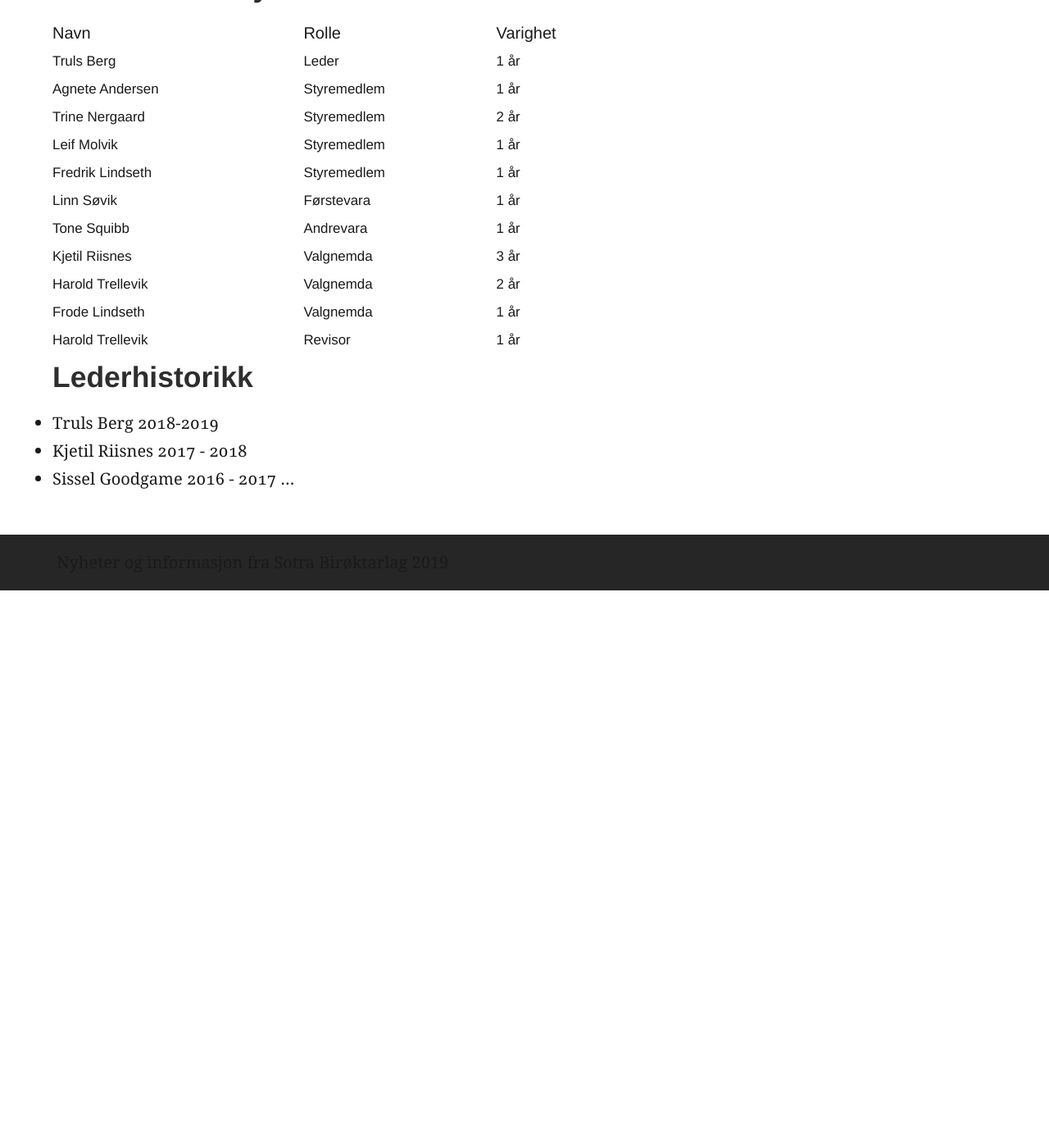
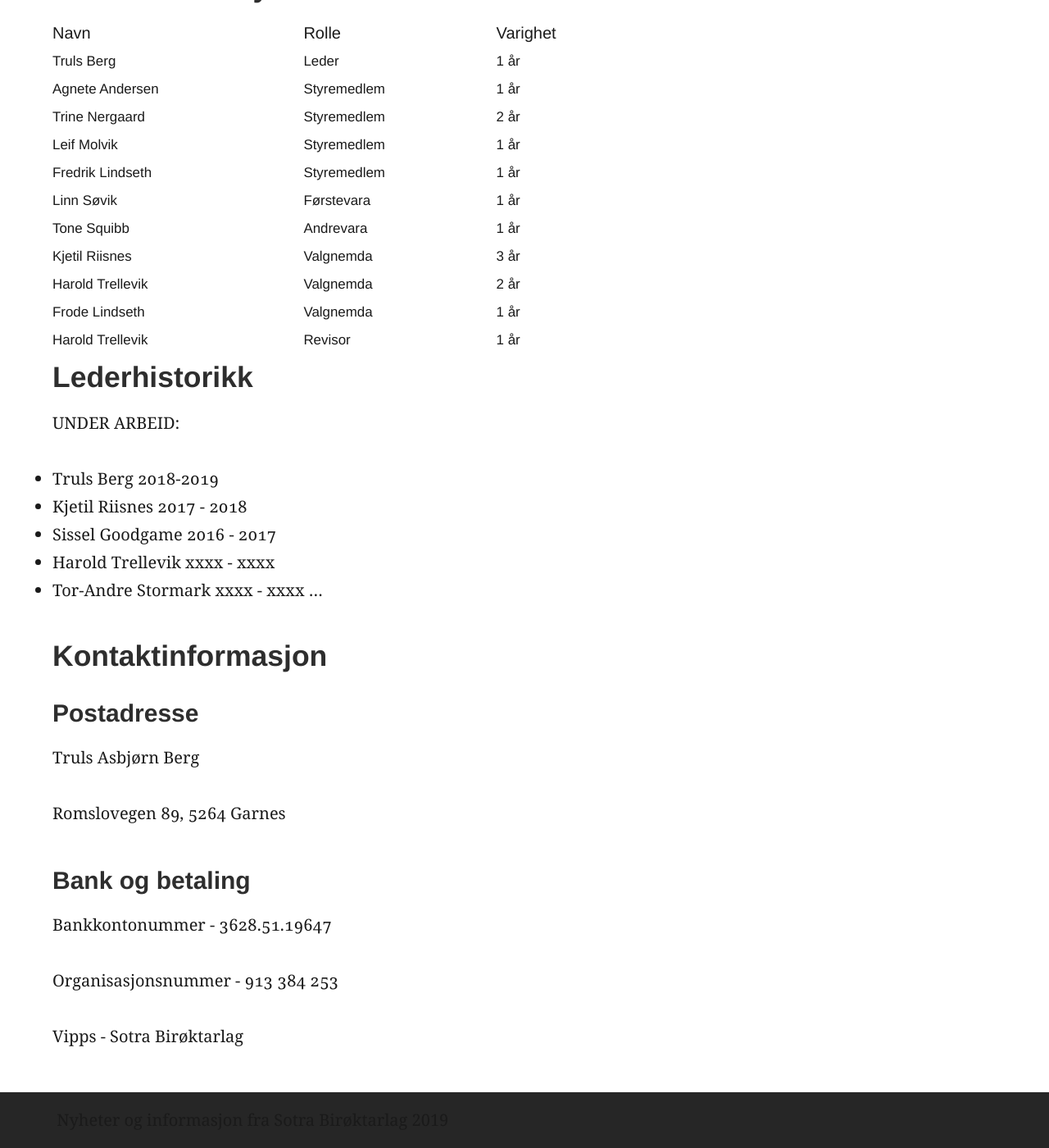
Before and after one commit to SotraBiroktarlag/sotrabirokt, a Jekyll site: the page built from om.md, in a window 1280 px wide and 1400 px high, scrolled down 878 px. Shown: the whole window at 82% size. Built offline with Jekyll 4.4.1, drawn with Linux system fonts in a browser that asks for light colours; before the commit the page ends 1598 px from its top, so only the background shows below that; some of the changed text lies outside the part shown.

Commit message:
Kontaktinformasjon på Om/

```diff
--- a/om.md
+++ b/om.md
@@ -1,5 +1,5 @@
 ---
-title: Medlemskap
+title: Om Sotra Birøkterlag
 layout: page
 ---
 
@@ -29,9 +29,13 @@ Sotra Birøktarlag ble stiftet i 1978 og har hovedsaklig medlemmer fra Øygarden
 
 ## Lederhistorikk
 
+UNDER ARBEID:
+
 - Truls Berg 2018-2019
 - Kjetil Riisnes 2017 - 2018
 - Sissel Goodgame 2016 - 2017
+- Harold Trellevik xxxx - xxxx
+- Tor-Andre Stormark xxxx - xxxx
   ...
 
 <!--
@@ -39,3 +43,19 @@ Sotra Birøktarlag ble stiftet i 1978 og har hovedsaklig medlemmer fra Øygarden
 
 TODO
 -->
+
+## Kontaktinformasjon
+
+### Postadresse
+
+Truls Asbjørn Berg
+
+Romslovegen 89, 5264 Garnes
+
+### Bank og betaling
+
+Bankkontonummer - 3628.51.19647
+
+Organisasjonsnummer - 913 384 253
+
+Vipps - Sotra Birøktarlag
```
